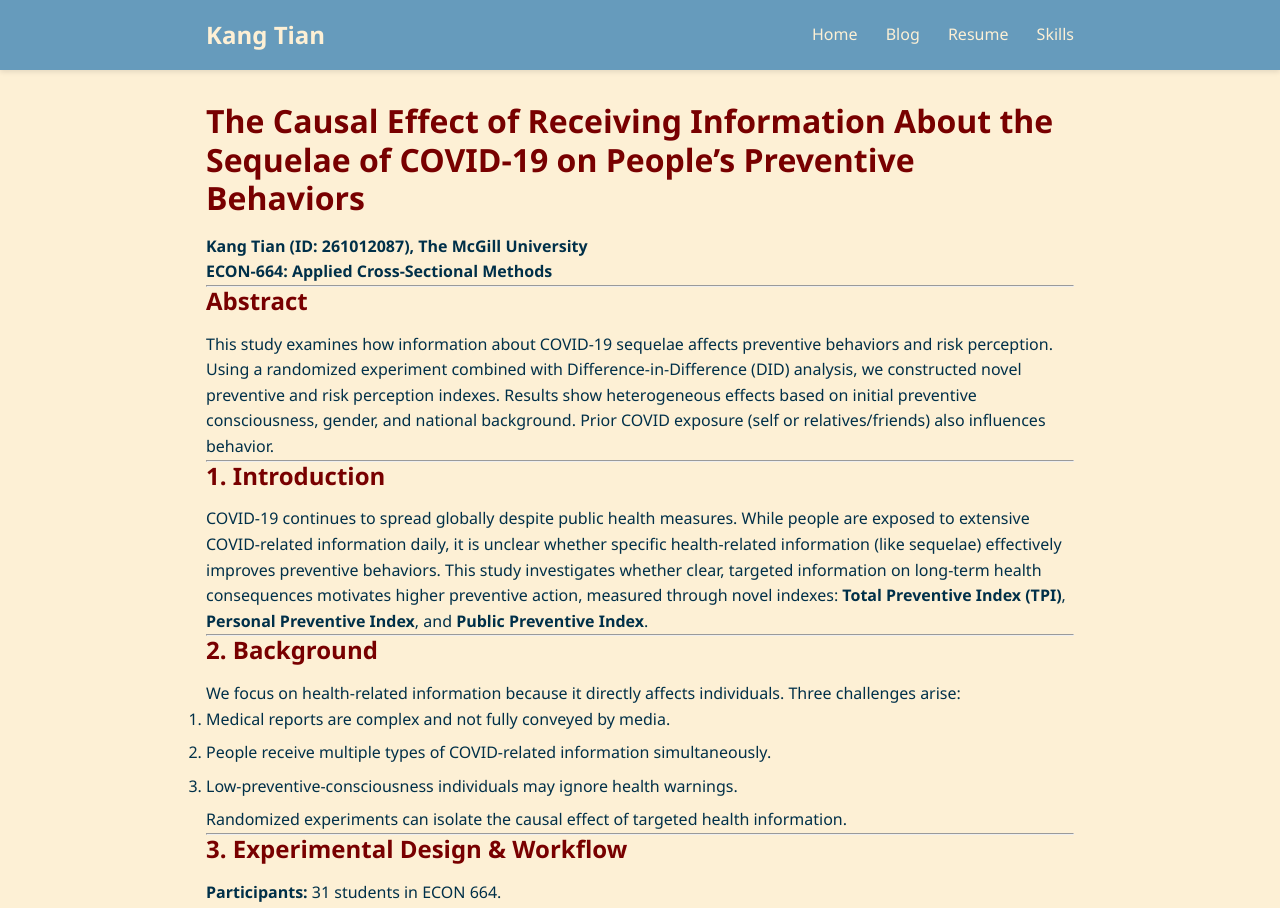
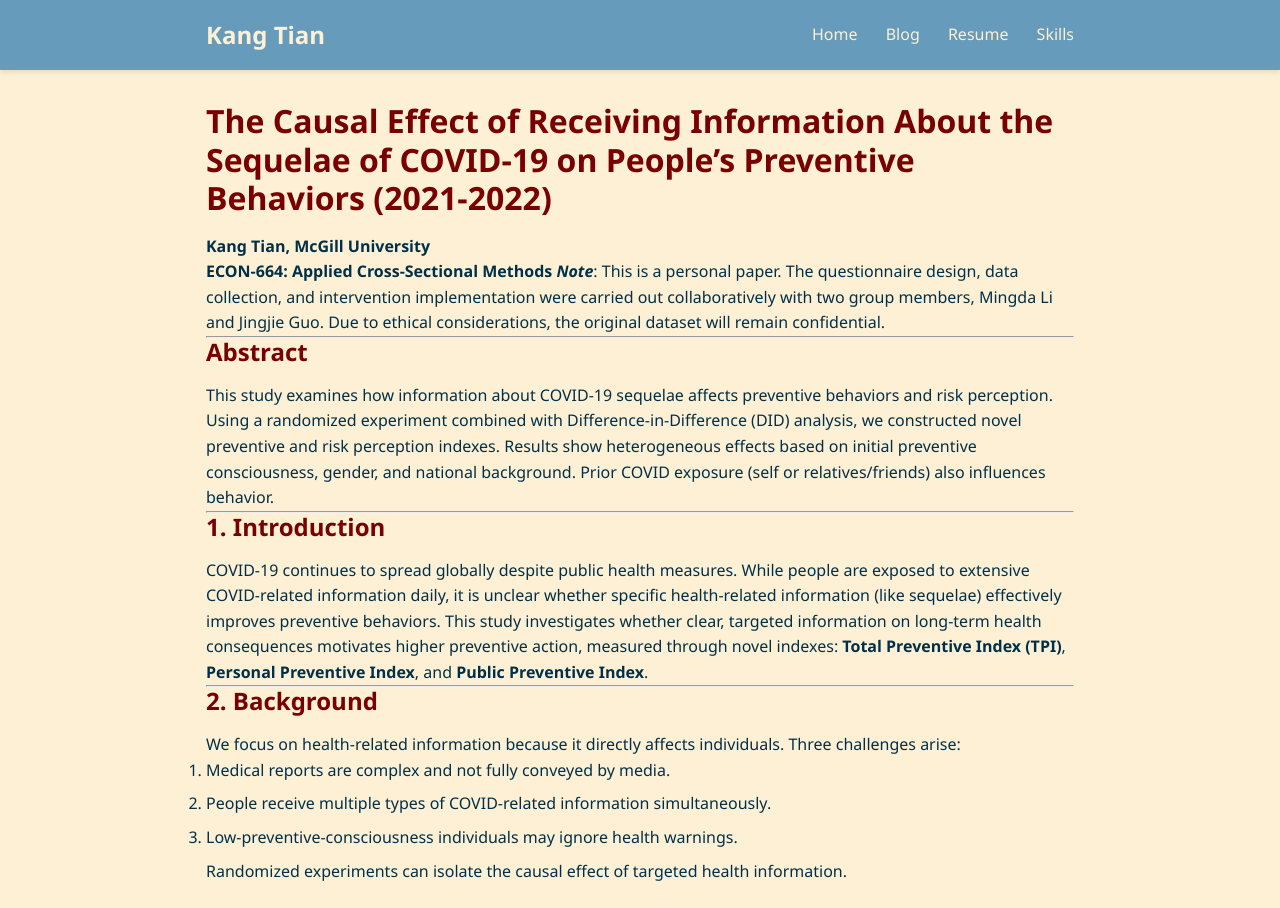
Before and after one commit to kang-tian/kang-tian.github.io, a Jekyll site: the page built from projects/AB_Test_CausalEffect_COVID_Info_on_Behavior/index.md, in a window 1280 px wide and 1400 px high. Shown: the top 908 px of the window. Built offline with Jekyll 4.4.1, drawn with Linux system fonts in a browser that asks for light colours; our own code applies the rules of GitHub Pages for plain Markdown files; some of the changed text lies outside the part shown.

Commit message:
Update index.md

```diff
--- a/projects/AB_Test_CausalEffect_COVID_Info_on_Behavior/index.md
+++ b/projects/AB_Test_CausalEffect_COVID_Info_on_Behavior/index.md
@@ -1,7 +1,8 @@
-# The Causal Effect of Receiving Information About the Sequelae of COVID-19 on People’s Preventive Behaviors
+# The Causal Effect of Receiving Information About the Sequelae of COVID-19 on People’s Preventive Behaviors (2021-2022)
 
-**Kang Tian (ID: 261012087), The McGill University**
+**Kang Tian, McGill University**
 **ECON-664: Applied Cross-Sectional Methods**
+***Note***: This is a personal paper. The questionnaire design, data collection, and intervention implementation were carried out collaboratively with two group members, Mingda Li and Jingjie Guo. Due to ethical considerations, the original dataset will remain confidential.
 
 ---
 
@@ -27,22 +28,38 @@ We focus on health-related information because it directly affects individuals.
 
 Randomized experiments can isolate the causal effect of targeted health information.
 
----
+<p> &nbsp;</p>
 
 ## 3. Experimental Design & Workflow
 
-**Participants:** 31 students in ECON 664.
+**Participants:** 31 students in McGill University.
 **Design:** Baseline survey → Randomization into treatment/control → Information intervention → Endline survey → DID analysis.
+### Workflow
+<p align="center">
+  <img src="/projects/AB_Test_CausalEffect_COVID_Info_on_Behavior/images/Picture0.png" alt="Reviews per Page" width="70%"/>
+</p>
+<p> &nbsp;</p>
 
-### Workflow and Questionnaire Design
-
+### Questionnaire Design
+<p align="center">
+  <img src="/projects/AB_Test_CausalEffect_COVID_Info_on_Behavior/images/Picture3.png" alt="Reviews per Page" width="70%"/>
+</p>
+<p> &nbsp;</p>
 **Baseline Survey:**
 - Collect personal characteristics: age, gender, nationality, prior COVID exposure.
 - Measure preventive behaviors (last 7 days) using 18 indicators (5-scale Likert).
 - Construct TPI, **Personal Preventive Index** (12 indicators), and **Public Preventive Index** (6 indicators).
 - Measure risk perception using a 5-scale index.
 
+<p align="center">
+  <img src="/projects/AB_Test_CausalEffect_COVID_Info_on_Behavior/images/Picture3.png" alt="Reviews per Page" width="70%"/>
+</p>
+
 **Randomization:**
+- The participants are divided into two groups: Control Group and Treatment Group
+<p align="center">
+  <img src="/projects/AB_Test_CausalEffect_COVID_Info_on_Behavior/images/Picture2.png" alt="Reviews per Page" width="70%"/>
+</p>
 - Stratified by baseline TPI to balance low, medium, high preventive behavior participants.
 
 **Intervention:**
```
